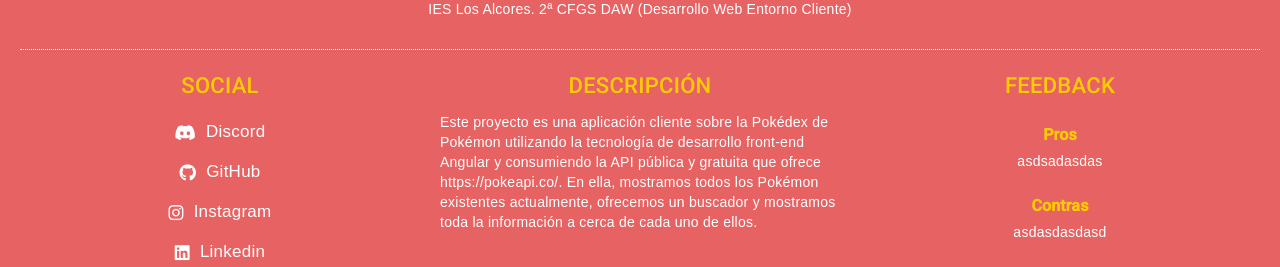
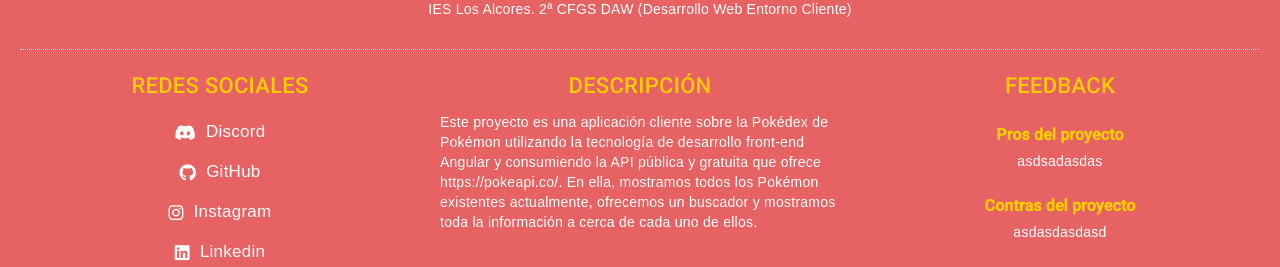
Before and after one commit to darkel5309/pokemon-app, an Angular app: page / in a window 1280 px wide. Shown: the part 403-670 px from the top of the page. Built offline with nearby package versions, Linux system fonts and the light colour scheme; no server answers.

Commit message:
seguir mejorando footer

```diff
--- a/src/app/components/footer/footer.component.html
+++ b/src/app/components/footer/footer.component.html
@@ -5,7 +5,7 @@
 
   <div class="footer-container">
     <div class="footer-column enlaces">
-      <h2>SOCIAL</h2>
+      <h2>REDES SOCIALES</h2>
       <a href="https://discord.com" target="_blank">
         <i class="fab fa-discord"></i> Discord
       </a>
@@ -29,10 +29,10 @@
 
     <div class="footer-column feedback">
       <h2>FEEDBACK</h2>
-      <h3>Pros</h3>
+      <h3>Pros del proyecto</h3>
       <p>asdsadasdas</p>
 
-      <h3>Contras</h3>
+      <h3>Contras del proyecto</h3>
       <p>asdasdasdasd</p>
 
       <h3>Elementos más sencillos</h3>
```
